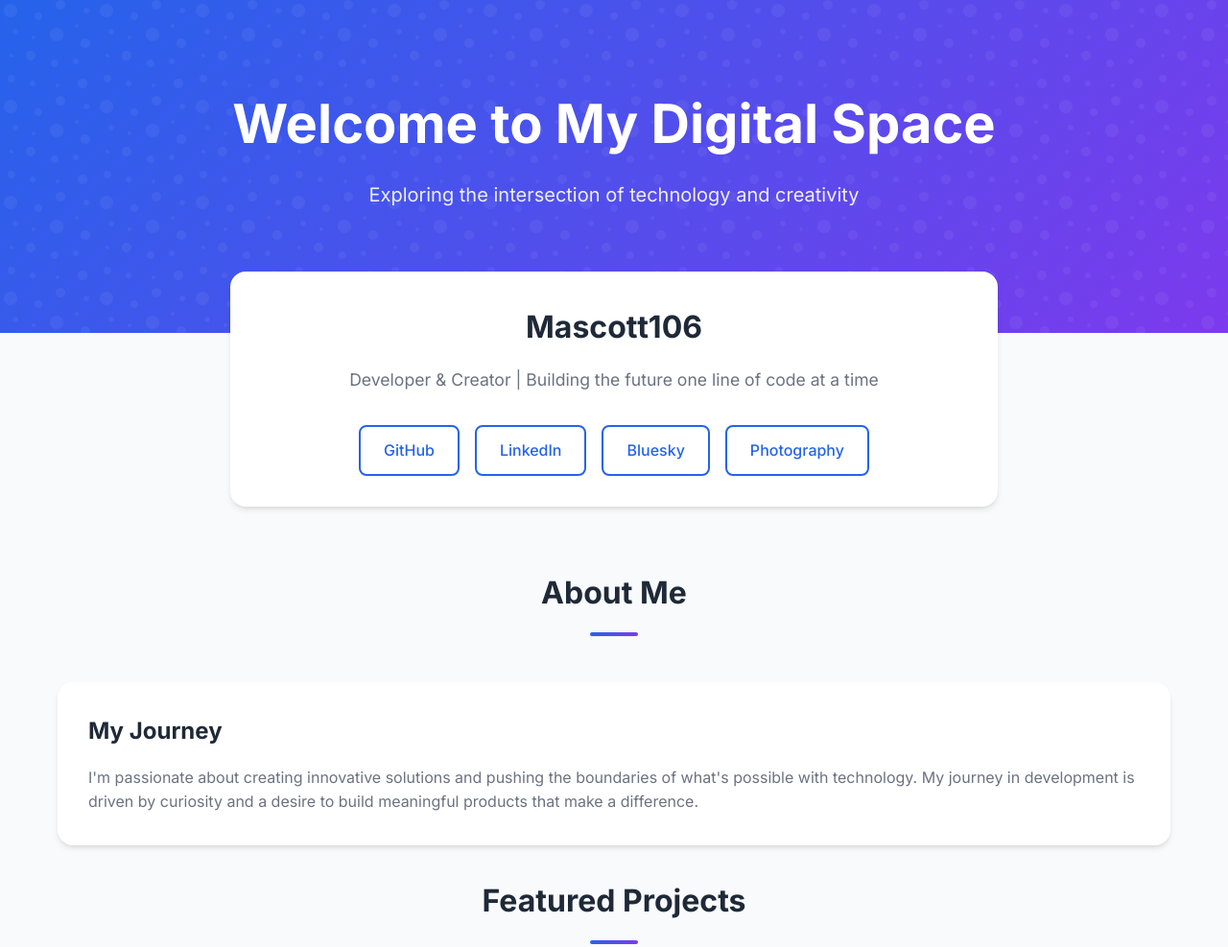
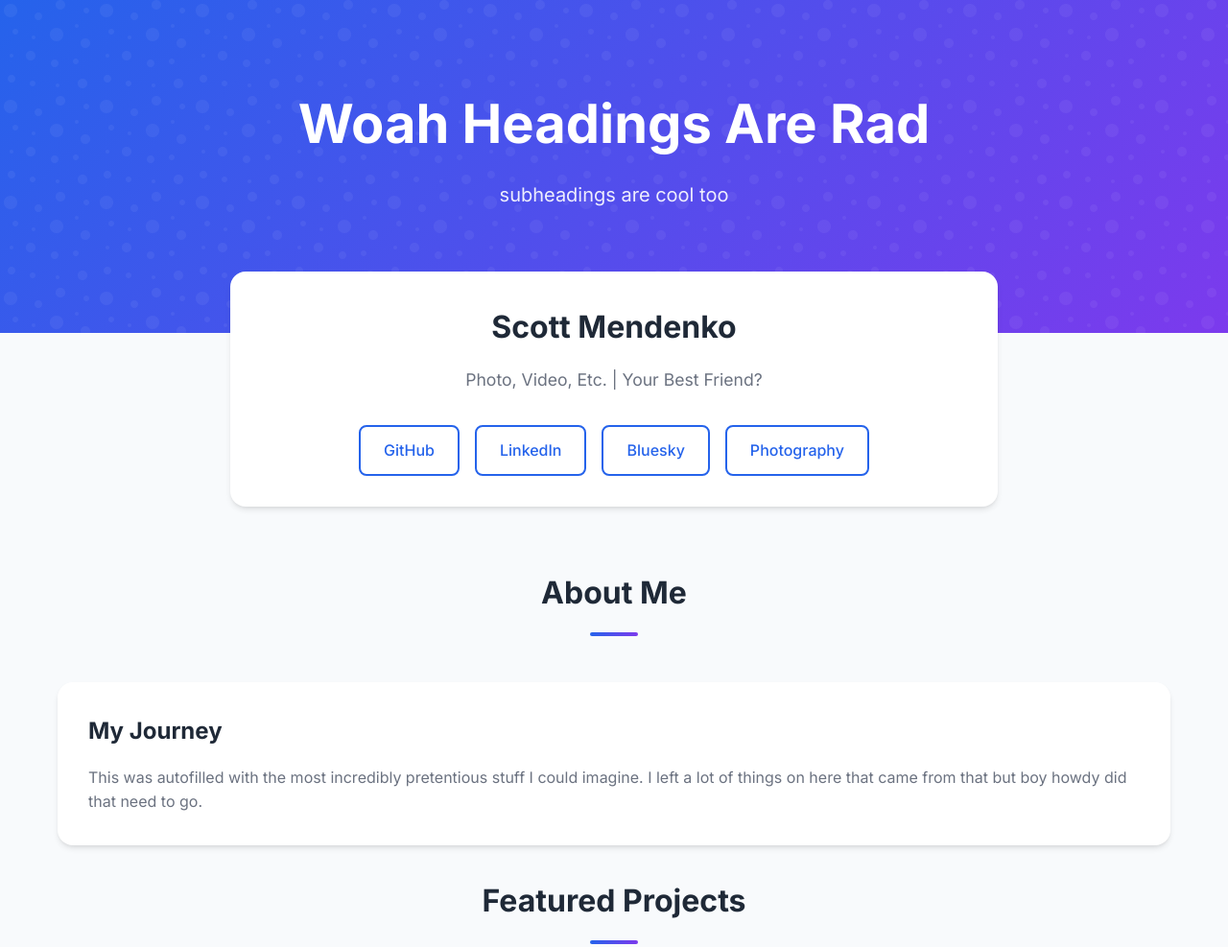
Before and after one commit to Mascott106/Mascott106.github.io, a plain HTML site: page index.html in a window 1280 px wide. Shown: the top 987 px of the page at 96% size. Drawn offline with Linux system fonts and the light colour scheme.

Commit message:
Final adjustments to website layout and content

```diff
--- a/index.html
+++ b/index.html
@@ -273,8 +273,8 @@
     <section class="hero">
         <div class="container">
             <div class="hero-content">
-                <h1>Welcome to My Digital Space</h1>
-                <p>Exploring the intersection of technology and creativity</p>
+                <h1>Woah Headings Are Rad</h1>
+                <p>subheadings are cool too</p>
             </div>
         </div>
     </section>
@@ -283,8 +283,8 @@
         <section class="profile-section">
             <div class="container">
                 <div class="profile-card">
-                    <h2>Mascott106</h2>
-                    <p>Developer & Creator | Building the future one line of code at a time</p>
+                    <h2>Scott Mendenko</h2>
+                    <p>Photo, Video, Etc. | Your Best Friend?</p>
                     <div class="social-links">
                         <a href="https://github.com/Mascott106" target="_blank">GitHub</a>
                         <a href="https://www.linkedin.com/in/mendenko/" target="_blank">LinkedIn</a>
@@ -300,7 +300,7 @@
                 <h2 class="section-title">About Me</h2>
                 <div class="card">
                     <h3>My Journey</h3>
-                    <p>I'm passionate about creating innovative solutions and pushing the boundaries of what's possible with technology. My journey in development is driven by curiosity and a desire to build meaningful products that make a difference.</p>
+                    <p>This was autofilled with the most incredibly pretentious stuff I could imagine. I left a lot of things on here that came from that but boy howdy did that need to go.</p>
                 </div>
 
                 <h2 class="section-title">Featured Projects</h2>
@@ -325,7 +325,7 @@
                 <h2 class="section-title" style="margin-top: 4rem;">Skills & Expertise</h2>
                 <div class="card">
                     <h3>Technical Skills</h3>
-                    <p>I specialize in modern web technologies and frameworks, with a focus on creating seamless user experiences and robust backend solutions.</p>
+                    <p>I do a lot of things. I'm not sure what I'm good at but I'm sure I'm not good at anything.</p>
                 </div>
             </div>
         </section>
@@ -333,7 +333,7 @@
 
     <footer>
         <div class="container">
-            <p>&copy; 2024 Mascott106. All rights reserved.</p>
+            <p>&copy; 2025 Scott Mendenko. All rights reserved.</p>
         </div>
     </footer>
 </body>
```
